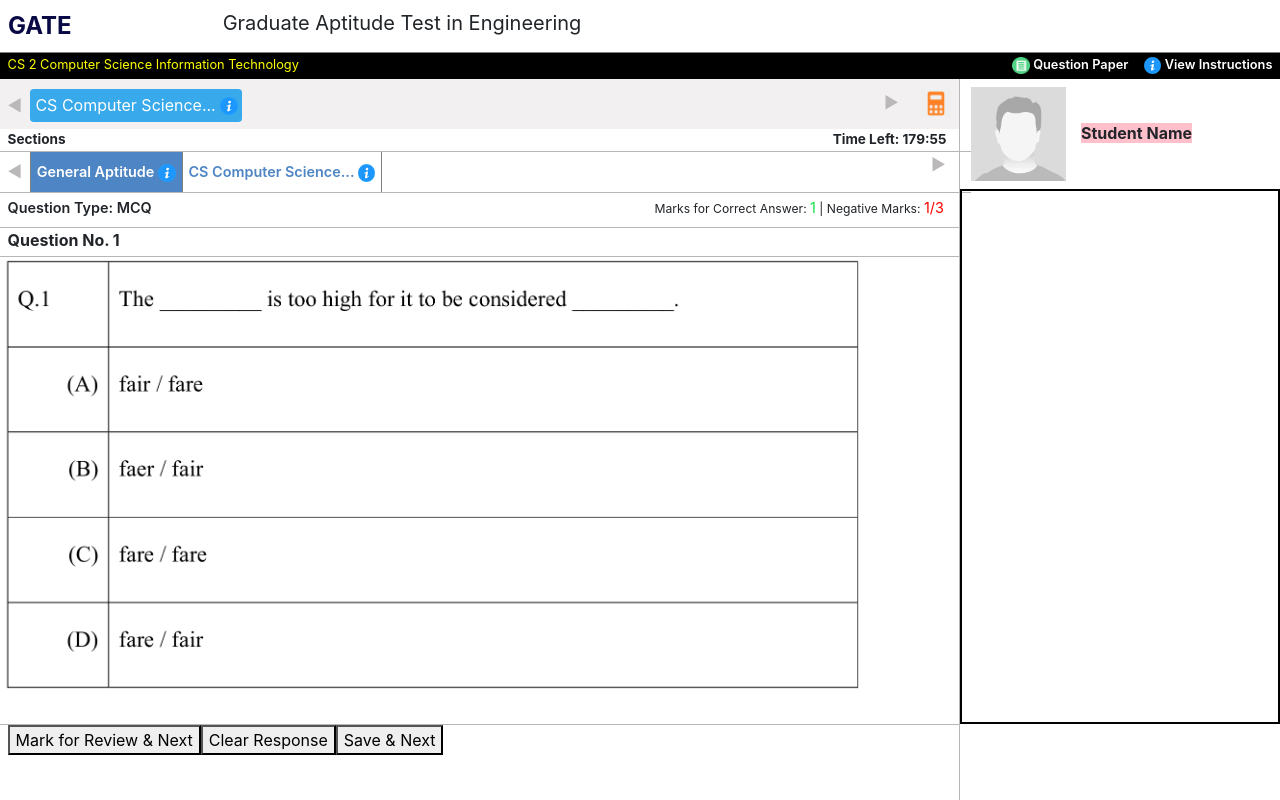
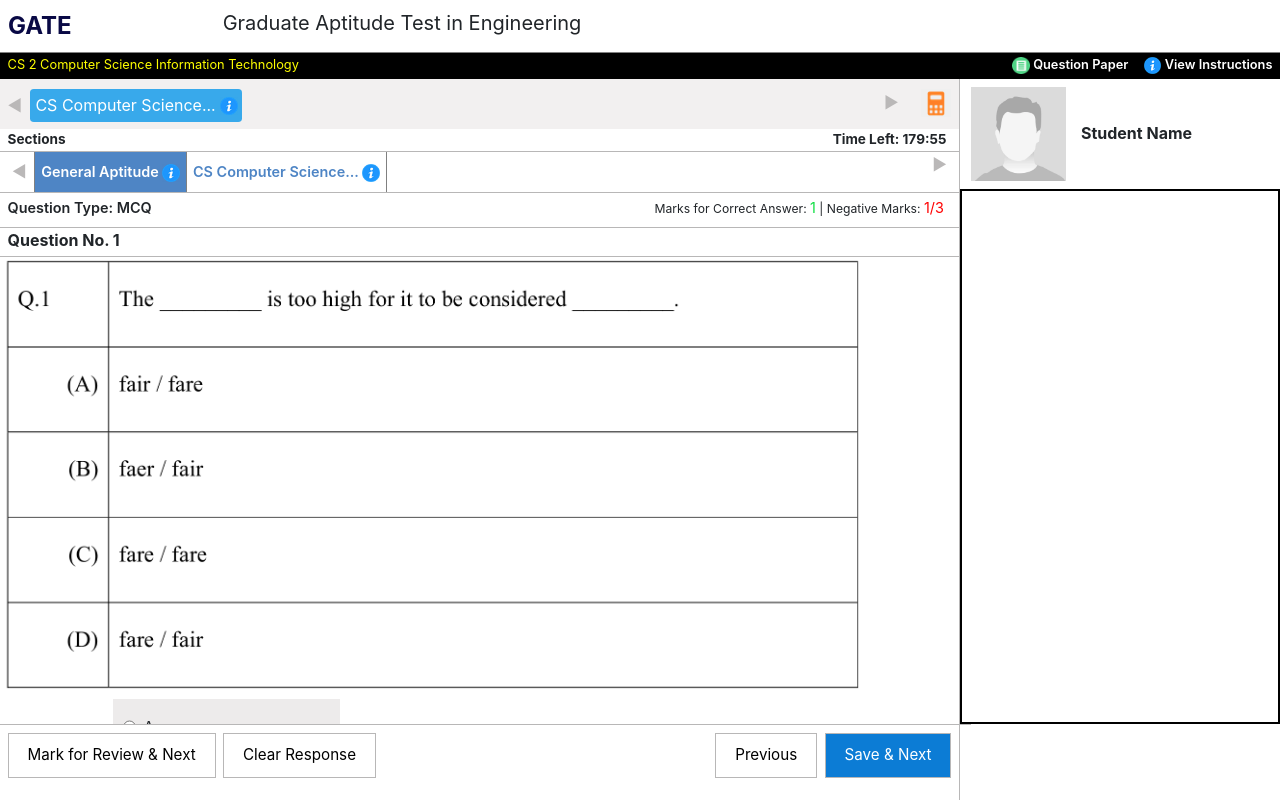
Before and after one commit to stlyash/react-gate, a React (Create React App) app: page /exam in a window 1280 px wide. Built offline with nearby package versions, Linux system fonts and the light colour scheme.

Commit message:
added input methods

```diff
--- a/src/App.css
+++ b/src/App.css
@@ -67,6 +67,10 @@ input{
   padding-left:1rem;
   margin:0;
   background-color: rgb(225, 225, 225);
+}
+.modal-backdrop{
+  /* Set the background color to transparent */
+  background-color: rgba(0, 0, 0, 0) !important;
 }
 
 
@@ -176,6 +180,43 @@ li{
 .subanner-heading{
   color:yellow;
 }
+.inputbut{
+  border: 1px black solid;
+  border-radius:0.2cm;
+  margin-left:0.1cm;
+  margin-right:0.1cm;
+  margin-top:0.1cm;
+  height:2rem;
+  transition: transform 0.1s ease-in-out;
+  background-color: rgb(195, 194, 194);
+}
+.inputbut:hover{
+  background-color: rgb(174, 172, 172);
+}
+.inputbut:active{
+    transform: translateY(0.05cm); /* Adjust the value based on how far you want the button to move */
+}
+.norinp{
+  width: 1cm;
+  background-color: white;
+}
+.norinp:hover{
+  background-color: rgb(233, 230, 230);
+}
+.option-text {
+  display: flex;
+  align-items: center;
+
+}
+.option-text input{
+  margin-right:0.2cm;
+}
+.nattxtbox{
+  margin:0.1cm;
+  border-radius: 0.2cm;
+  border: 1px solid black;
+}
+
 .subanner-question{
   display:'inline';
   color:white;
@@ -245,7 +286,6 @@ li{
 }
 .exam-section{
   height:1.1cm;
-  padding-left:0.2cm;
   padding-right:0.35cm;
 }
 .exam-type{
@@ -265,12 +305,35 @@ li{
   padding-left:0.2cm;
   border-top:1px solid rgb(184, 183, 183);
 }
+.ctlbtn{
+  height:1.2cm;
+  border:solid 1px rgb(184, 183, 183);
+  margin-top:0.2cm;
+  margin-right:0.2cm;
+  background-color: #ffffff;
+  font-size: 0.95rem;
+  padding-left:0.5cm;
+  padding-right:0.5cm;
+}
+.mfr:hover,.cr:hover,.pr:hover{
+ background-color: #0C7CD5;
+ color:white;
+ border:solid 1px black;
+}
+.sv{
+  color:white;
+  background-color: #0C7CD5;
+}
+.sv:hover{
+  border:solid 1px black;
+}
 .firstib{
   border:none;
   background-color: #38A9EB;
   border-radius: 0.1cm;
   padding: 0.1cm 0.1cm 0.15cm 0.15cm;
   color:white;
+
 }
 .gogab, .gocsb{
   border:none;
--- a/src/Exam.js
+++ b/src/Exam.js
@@ -1,6 +1,7 @@
 import React from 'react'
 import PropTypes from 'prop-types'
 import GateBanner from './GateBanner.js'
+import InputMethod from './InputMethod.js'
 import placeholder from './assets/placeholder.jpg'
 import question from './assets/questionPaper.png'
 import infoIcon from './assets/infoButton.png'
@@ -57,15 +58,24 @@ const Exam = props => {
 
     function next(){
       if(qindex < 64){
-        setqimage("");
+        setqimage(require('./assets/2022/cs/cs_question_2022--'+(qdata?.[qindex]?.ques + 1 || 'Unknown').toString()+'.png'))
       setqindex(qindex+1);
-      setqimage(require('./assets/2022/cs/cs_question_2022--'+(qdata?.[qindex]?.ques + 1 || 'Unknown').toString()+'.png'))
+
     }
     setcls();
     }
+
+
+    function previous(){
+      if(qindex >0){
+        setqimage(require('./assets/2022/cs/cs_question_2022--'+(qdata?.[qindex]?.ques - 1 || 'Unknown').toString()+'.png'))
+      setqindex(qindex-1);
+    }
+    setcls();
+    }
+
     function goga(){
       if(qindex > 9){
-        setqimage("");
         setqindex(0);
         setqimage(require('./assets/2022/cs/cs_question_2022--'+(qdata?.[0]?.ques || 'Unknown').toString()+'.png'))
       }
@@ -74,7 +84,6 @@ const Exam = props => {
       }
     function gocs(){
       if(qindex <= 9){
-        setqimage("");
         setqindex(10);
         setqimage(require('./assets/2022/cs/cs_question_2022--'+(qdata?.[10]?.ques || 'Unknown').toString()+'.png'))
     }
@@ -97,43 +106,43 @@ const Exam = props => {
                     View Instructions</div>
             </div>
         </div>
-        <div class="modal fade" id="staticBackdrop0" data-bs-backdrop="static" data-bs-keyboard="false" tabindex="-1" aria-labelledby="staticBackdropLabel" aria-hidden="true">
-              <div class="modal-dialog modal-dialog-scrollable modal-lg">
-                <div class="modal-content">
-                  <div class="modal-header">
-                    <h2 class="modal-title fs-5" id="staticBackdropLabel">Question Paper</h2>
-                    <button type="button" class="btn-close" data-bs-dismiss="modal" aria-label="Close"></button>
+        <div className="modal fade" id="staticBackdrop0" data-bs-backdrop="static" data-bs-keyboard="false" tabindex="-1" aria-labelledby="staticBackdropLabel" aria-hidden="true">
+              <div className="modal-dialog modal-lg">
+                <div className="modal-content">
+                  <div className="modal-header">
+                    <h2 className="modal-title fs-5" id="staticBackdropLabel">Question Paper</h2>
+                    <button type="button" className="btn-close" data-bs-dismiss="modal" aria-label="Close"></button>
                   </div>
-                  <div class="modal-body">
-                  <iframe src="https://drive.google.com/file/d/17nmrLNezouGzFGNr3ddjCmHU_1AgfXan/preview" width="100%" height="480rem" allow="autoplay"></iframe>
+                  <div className="modal-body">
+                  <iframe title="question Paper" src="https://drive.google.com/file/d/17nmrLNezouGzFGNr3ddjCmHU_1AgfXan/preview" width="100%" height="480rem" allow="autoplay"></iframe>
                   </div>
                 </div>
               </div>
             </div>
 
-            <div class="modal fade" id="staticBackdrop" data-bs-backdrop="static" data-bs-keyboard="false" tabindex="-1" aria-labelledby="staticBackdropLabel" aria-hidden="true">
-              <div class="modal-dialog modal-dialog-scrollable modal-lg">
-                <div class="modal-content">
-                  <div class="modal-header">
-                    <h2 class="modal-title fs-5" id="staticBackdropLabel">Instructions</h2>
-                    <button type="button" class="btn-close" data-bs-dismiss="modal" aria-label="Close"></button>
+            <div className="modal fade" id="staticBackdrop" data-bs-backdrop="static" data-bs-keyboard="false" tabindex="-1" aria-labelledby="staticBackdropLabel" aria-hidden="true">
+              <div className="modal-dialog modal-lg">
+                <div className="modal-content">
+                  <div className="modal-header">
+                    <h2 className="modal-title fs-5" id="staticBackdropLabel">Instructions</h2>
+                    <button type="button" className="btn-close" data-bs-dismiss="modal" aria-label="Close"></button>
                   </div>
-                  <div class="modal-body">
+                  <div className="modal-body">
                   <InstructionsFirst pg = {1}/>
                   </div>
                 </div>
               </div>
             </div>
 
-            <div class="modal fade" id="calcmodal" data-bs-backdrop="static" data-bs-keyboard="false" tabindex="-1" aria-labelledby="staticBackdropLabel" aria-hidden="true">
-              <div class="modal-dialog draggable">
-                <div class="modal-content">
-                  <div class="modal-header">
-                    <h2 class="modal-title fs-5" id="staticBackdropLabel">Calculator</h2>
-                    <button type="button" class="btn-close" data-bs-dismiss="modal" aria-label="Close"></button>
+            <div className="modal fade" id="calcmodal" data-bs-backdrop="static" data-bs-keyboard="false" tabindex="-1" aria-labelledby="staticBackdropLabel" aria-hidden="true">
+              <div className="modal-dialog draggable">
+                <div className="modal-content">
+                  <div className="modal-header">
+                    <h2 className="modal-title fs-5" id="staticBackdropLabel">Calculator</h2>
+                    <button type="button" className="btn-close" data-bs-dismiss="modal" aria-label="Close"></button>
                   </div>
-                  <div class="modal-body">
-                  <iframe src="https://www.tcsion.com/OnlineAssessment/ScientificCalculator/Calculator.html" width="101%" height="350rem"></iframe>
+                  <div className="modal-body">
+                  <iframe title="calculator" src="https://www.tcsion.com/OnlineAssessment/ScientificCalculator/Calculator.html" width="101%" height="350rem"></iframe>
                   </div>
                 </div>
               </div>
@@ -159,7 +168,7 @@ const Exam = props => {
               <div className='indiv secsec col-6'>Sections</div>
               <div className='indiv timl secsec col-6 text-end' style={{paddingRight:'0.65cm'}}>Time Left: {formatTime(countdown)}</div>
             </div>
-            <div className='exam-section row'>
+            <div className='exam-section row p-0 m-0'>
               <div className='col-10'>
                 <div className='indiv calc-l-arrow'>&#x25C0;</div>
                 <button onClick={goga} style={{backgroundColor:gacolor,color:cscolor}} className='gogab'>General Aptitude <img className='calc-info' src={infoIcon} alt='info icon' /></button>
@@ -183,20 +192,32 @@ const Exam = props => {
             <div className='exam-question'>
               <div className='indiv quesno'>Question No. {(qdata?.[qindex]?.ques || 'Unknown')}</div>
             </div>
+
+
             <div className='textncontrol'>
             <div className='exam-text'>
-              <img style={{width:'90%',maxWidth:'10in'}} src={qimage} alt='question'/>
+              <img style={{width:'90%',maxWidth:'30cm'}} src={qimage} alt='question'/>
+              <InputMethod typ={qdata?.[qindex].type} />
             </div>
-            <div className='exam-control'>
-              <button onClick={next}>Mark for Review & Next</button>
-              <button>Clear Response</button>
-              <button onClick={next}>Save & Next</button>
+
+
+            <div className='exam-control row'>
+              <div className='col-6'>
+                <button onClick={next} className='ctlbtn mfr'>Mark for Review & Next</button>
+                <button className='ctlbtn cr'>Clear Response</button>
+              </div>
+              <div className='col-6 text-end'>
+                <button  className='ctlbtn pr' onClick={previous} >Previous</button>
+                <button  className='ctlbtn sv' onClick={next}>Save & Next</button>
+              </div>
+
+
             </div>
             </div>
           </div>
           <div className='exam-right col-3 m-0 p-0'>
             <img className='exam-placeholder' src={placeholder} alt='student' />
-            <div style={{backgroundColor:'pink'}} className='indiv exam-sname'>Student Name</div>
+            <div className='indiv exam-sname'>Student Name</div>
             <div className='status-panel'></div>
             <div className='submit-button'></div>
           </div>
--- /dev/null
+++ b/src/InputMethod.js
@@ -0,0 +1,66 @@
+import React from 'react'
+import PropTypes from 'prop-types'
+
+const InputMethod = props => {
+    if (props.typ === "nat")
+    {return (
+        <div className='text-center' style={{backgroundColor:'#edebeb',width:'6cm',margin:'0.2cm',marginLeft:'3cm',padding:'0.25cm'}}>
+            <input className='nattxtbox' type='text' />
+            <button className='inputbut'>Backspace</button> <br />
+            <button className='inputbut norinp'>7</button> <button className='inputbut norinp'>8</button> <button className='inputbut norinp'>9</button> <br />
+            <button className='inputbut norinp'>4</button> <button className='inputbut norinp'>5</button> <button className='inputbut norinp'>6</button> <br />
+            <button className='inputbut norinp'>1</button> <button className='inputbut norinp'>2</button> <button className='inputbut norinp'>3</button> <br />
+            <button className='inputbut norinp'>0</button> <button className='inputbut norinp'>.</button> <button className='inputbut norinp'>-</button> <br />
+            <button className='inputbut norinp'>&#x2190;</button> <button className='inputbut norinp'>&#x2192;</button> <br />
+            <button className='inputbut'>Clear All</button> <br />
+        </div>
+    )}
+    else if (props.typ === "mcq") {return (
+        <div style={{backgroundColor:'#edebeb',width:'6cm',margin:'0.2cm',marginLeft:'3cm',padding:'0.25cm'}}>
+            <form>
+                <label className='option-text'>
+                    <input type="radio" name="options" value="option1" /> A
+                </label>
+
+                <label className='option-text'>
+                    <input type="radio" name="options" value="option2" /> B
+                </label>
+
+                <label className='option-text'>
+                    <input type="radio" name="options" value="option3" /> C
+                </label>
+
+                <label className='option-text'>
+                    <input type="radio" name="options" value="option4" /> D
+                </label>
+            </form>
+        </div>
+    )}
+    else {return (
+        <div style={{backgroundColor:'#edebeb',width:'6cm',margin:'0.2cm',marginLeft:'3cm',padding:'0.25cm'}}>
+    <form>
+        <label for="checkbox1" className='option-text'>
+            <input type="checkbox" id="checkbox1" name="checkbox1" /> A
+        </label>
+
+        <label for="checkbox2" className='option-text'>
+            <input type="checkbox" id="checkbox2" name="checkbox2" /> B
+        </label>
+
+        <label for="checkbox3" className='option-text'>
+            <input type="checkbox" id="checkbox3" name="checkbox3" /> C
+        </label>
+
+        <label for="checkbox4" className='option-text'>
+            <input type="checkbox" id="checkbox4" name="checkbox4" /> D
+        </label>
+
+    </form>
+        </div>
+    )
+    }
+}
+
+InputMethod.propTypes = {String}
+
+export default InputMethod
--- a/src/LoginPage.js
+++ b/src/LoginPage.js
@@ -62,7 +62,7 @@ const LoginPage = props => {
 
                     <select class="form-select form-select-sm">
                         <option selected>-Year-------This option will not be in GATE</option>
-                        <option value="1">2023</option>
+                        <option value="1">2022</option>
                     </select>
 
                     <Link to="/instructions"><button className='m-3 btn btn-primary sign-btn'>Sign In</button></Link>
```
Also changed, not shown: src/Instructions1.js (+6 -6 lines).
